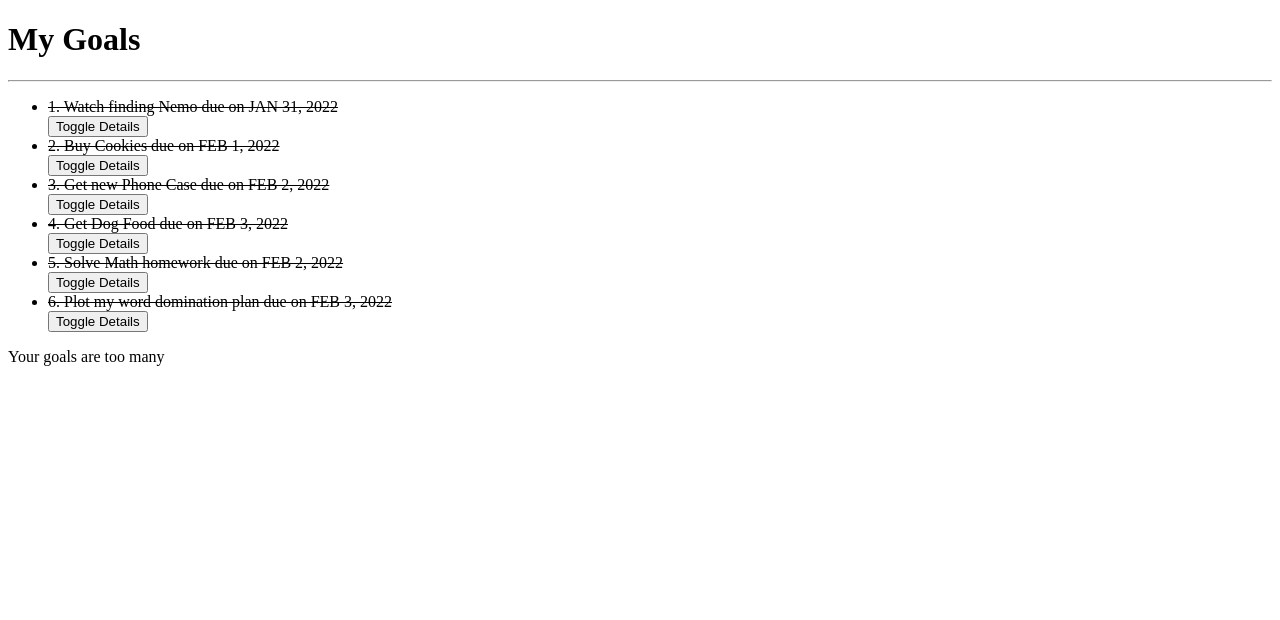
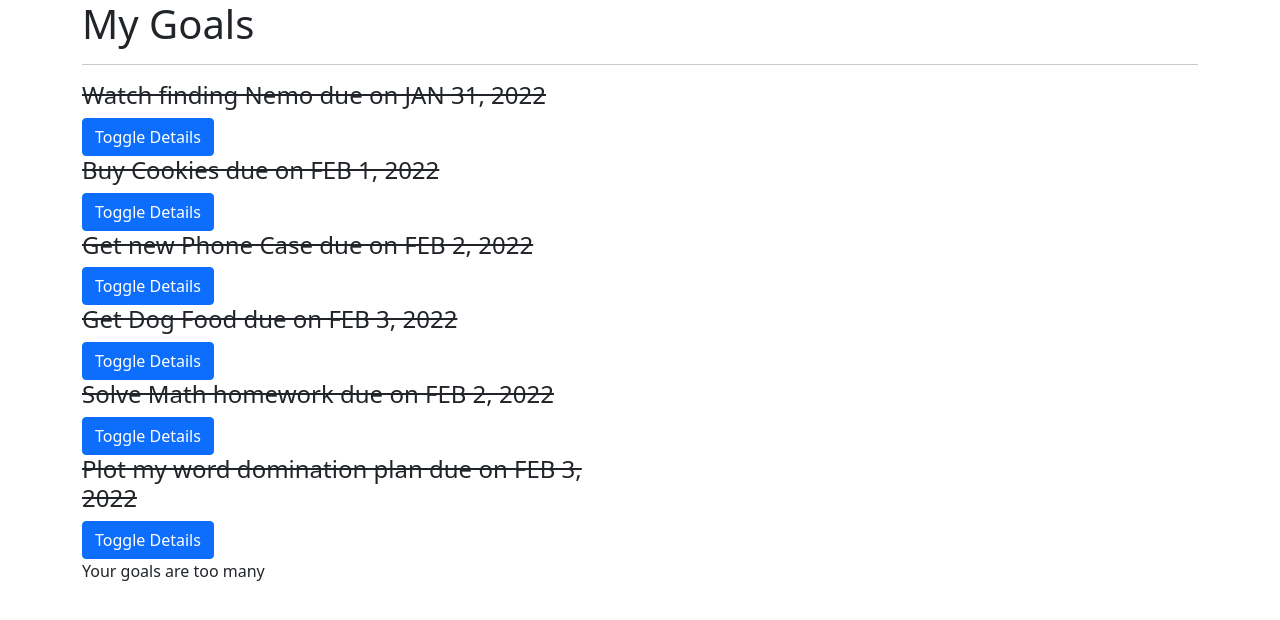
Before and after one commit to John-Kimani/Goals, an Angular app: page / in a window 1280 px wide. Shown: the top 620 px of the page. Built offline with nearby package versions, Linux system fonts and the light colour scheme.

Commit message:
installed bootstrap popper and adds bootstrap to our html

```diff
--- a/package.json
+++ b/package.json
@@ -18,6 +18,8 @@
     "@angular/platform-browser": "~13.2.0",
     "@angular/platform-browser-dynamic": "~13.2.0",
     "@angular/router": "~13.2.0",
+    "bootstrap": "^5.1.3",
+    "popper": "^1.0.1",
     "rxjs": "~7.5.0",
     "tslib": "^2.3.0",
     "zone.js": "~0.11.4"
--- a/src/app/goal-detail/goal-detail.component.html
+++ b/src/app/goal-detail/goal-detail.component.html
@@ -3,4 +3,4 @@
 </p>
 <p>This goal will be complete in {{goal.completeDate|dateCount}}</p>
 <!-- <button (click)="goalComplete(true)">Complete</button> -->
-<button (click)="goalDelete(true)">Delete Goal</button>
+<button (click)="goalDelete(true)" class="btn btn-outline-danger">Delete Goal</button>
--- a/src/app/goal/goal.component.html
+++ b/src/app/goal/goal.component.html
@@ -1,15 +1,34 @@
 <!-- <p>goal works!</p> -->
-<div>
+<div class="container">
     <h1>My Goals</h1>
     <hr>
-    <ul>
-        <div *ngFor='let goal of goals; let i = index'> <!-- logic to register the index of each goal item in goal list -->
-            <li appStrikethrough>
+    <div class="row">
+        <div class="col-md-6">
+            <div *ngFor='let goal of goals;let i = index'>
+                <div>
+                    <h4 id={{i}} appStrikethrough>{{goal.name}} due on {{goal.completeDate|date|uppercase}}</h4>
+                    <button (click)='toggleDetails(i)' class="btn btn-primary">Toggle Details</button>
+                </div>
+
+                <div *ngIf='goal.showDescription'>
+                    <app-goal-detail  [goal]='goal' (isComplete) = 'deleteGoal($event,i)'></app-goal-detail>
+                </div>
+            </div>
+        </div>
+    </div>
+    <p *ngIf="goals.length > 5">Your goals are too many</p>
+  </div>
+
+  <!-- existing code -->
+
+  <!-- <ul>
+        <div *ngFor='let goal of goals; let i = index'>  -->
+            <!-- logic to register the index of each goal item in goal list -->
+            <!-- <li appStrikethrough>
                 {{goal.id}}. {{goal.name}} due on {{goal.completeDate|date|uppercase}}
-            </li>
+             </li>
             <button (click)='toggleDetails(i)'>Toggle Details</button>
             <app-goal-detail *ngIf="goal.showDescription" [goal]="goal" (isComplete)="deleteGoal($event, i)"></app-goal-detail>
         </div>
     </ul>
-    <p *ngIf="goals.length > 5">Your goals are too many</p>
-  </div>
+    <p *ngIf="goals.length > 5">Your goals are too many</p> -->
--- a/src/styles.css
+++ b/src/styles.css
@@ -1 +1,2 @@
 /* You can add global styles to this file, and also import other style files */
+@import '~bootstrap/dist/css/bootstrap.css'
```
Also changed, not shown: 1 other file (tests, documents, lock files or other folders).
